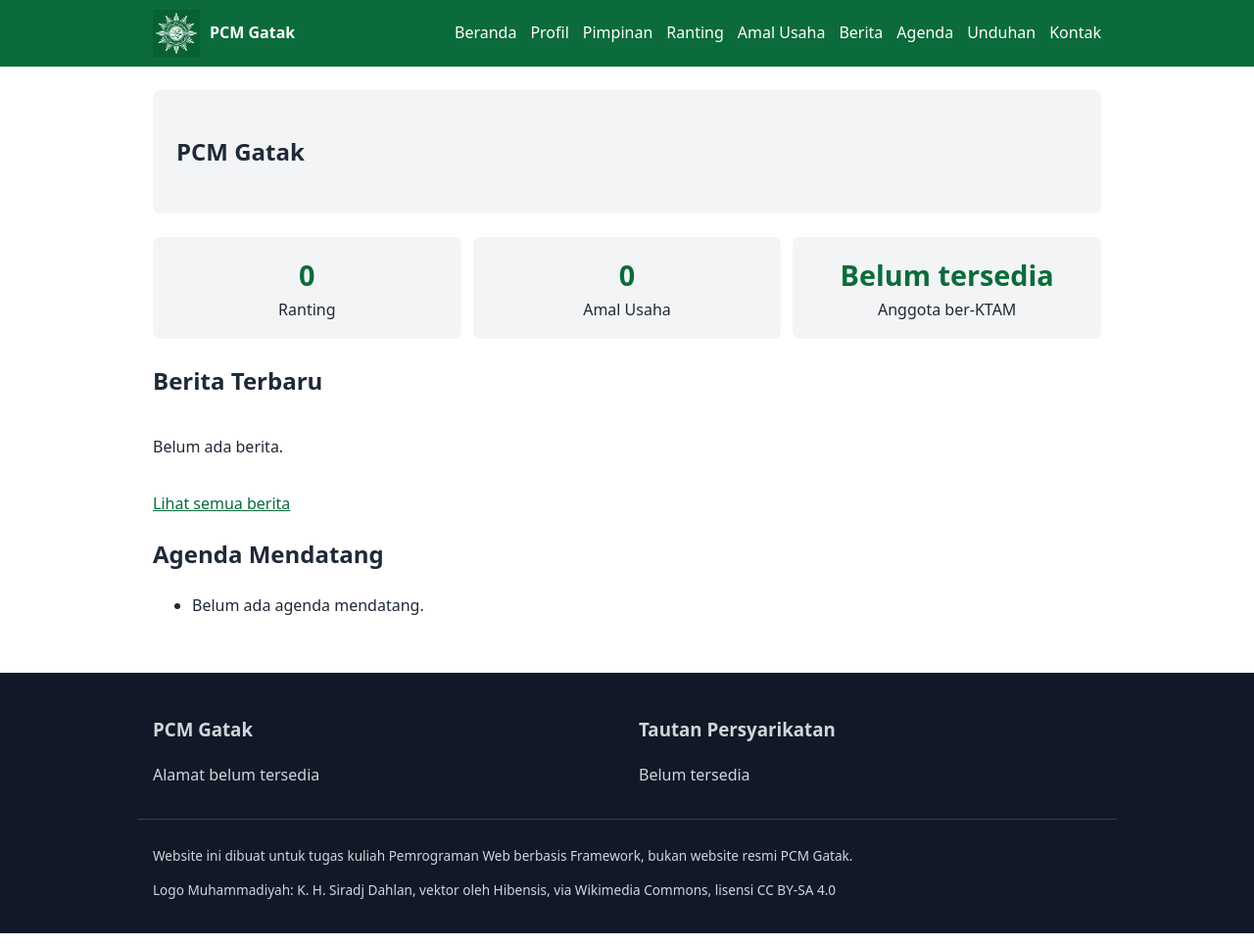
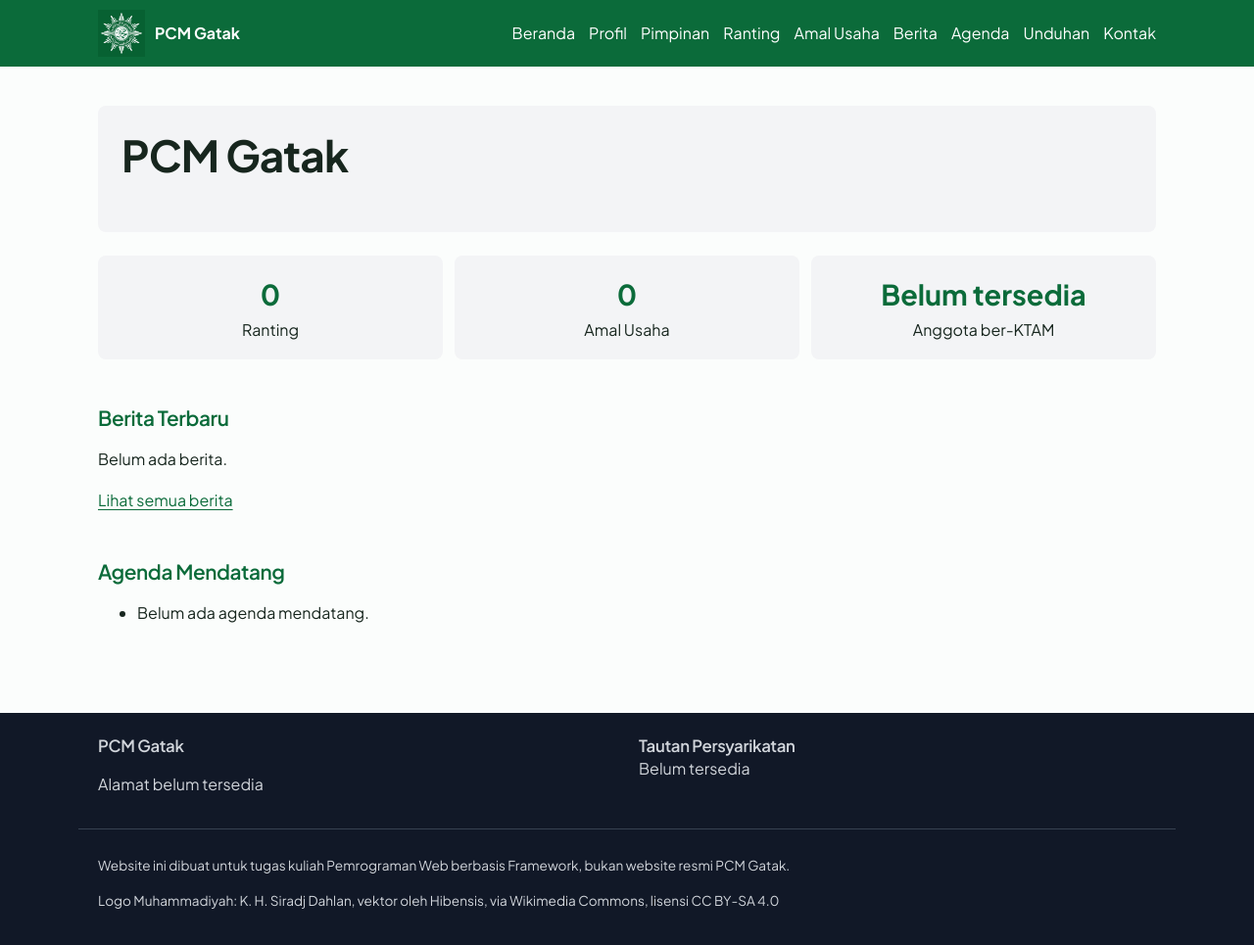
Before and after one commit to hanif-510/Kelompok-PCM-Framework, a Django app: page / in a window 1280 px wide. Shown: the whole page at 98% size. Run offline with Django 5.2, Linux system fonts and the light colour scheme; data that the repository does not hold is empty.

Commit message:
style: tambah palet hijau, font, dan tipografi dasar

```diff
--- a/web/static/web/style.css
+++ b/web/static/web/style.css
@@ -1,10 +1,62 @@
-:root { --warna: #0b6b3a; --abu: #f3f4f6; --teks: #1f2937; }
+/* Website PCM Gatak: tema hijau minimalis.
+   Hanya mengganti CSS, tidak perlu mengubah template HTML.
+   Font Plus Jakarta Sans dimuat dari Google Fonts; jika offline, otomatis
+   memakai font bawaan sistem. */
+@import url('https://fonts.googleapis.com/css2?family=Plus+Jakarta+Sans:wght@400;500;600;700&display=swap');
+
+:root {
+  --hijau: #0b6b3a;          /* hijau Muhammadiyah, warna utama */
+  --hijau-gelap: #0a4a2a;    /* hero dan footer */
+  --hijau-hover: #08572f;
+  --hijau-muda: #eaf4ee;     /* permukaan lembut */
+  --latar: #fbfdfc;
+  --teks: #17261e;
+  --redup: #5d6e65;
+  --garis: #dde8e1;
+  --putih: #ffffff;
+  --galat: #b42318;
+  --galat-muda: #fef0ee;
+  --radius: 14px;
+  /* variabel lama, masih dipakai aturan lama pada langkah awal */
+  --warna: #0b6b3a;
+  --abu: #f3f4f6;
+  --font: 'Plus Jakarta Sans', system-ui, -apple-system, 'Segoe UI', Roboto, Arial, sans-serif;
+}
+
 * { box-sizing: border-box; }
-body { margin: 0; font-family: system-ui, Arial, sans-serif; color: var(--teks); line-height: 1.6; }
-a { color: var(--warna); }
-.wadah { max-width: 1000px; margin: 0 auto; padding: 0 16px; }
-.utama { padding-top: 24px; padding-bottom: 40px; min-height: 60vh; }
+html { -webkit-text-size-adjust: 100%; }
 
+body {
+  margin: 0;
+  font-family: var(--font);
+  font-size: 1rem;
+  line-height: 1.65;
+  color: var(--teks);
+  background: var(--latar);
+}
+
+::selection { background: var(--hijau-muda); color: var(--hijau-gelap); }
+
+a { color: var(--hijau); text-underline-offset: 3px; }
+a:hover { color: var(--hijau-hover); }
+:focus-visible { outline: 3px solid rgba(11, 107, 58, .35); outline-offset: 2px; border-radius: 6px; }
+
+img { max-width: 100%; height: auto; }
+
+/* ---------- Tata letak ---------- */
+.wadah { max-width: 1120px; margin: 0 auto; padding: 0 20px; }
+.utama { padding-top: 40px; padding-bottom: 72px; min-height: 60vh; }
+
+/* ---------- Judul ---------- */
+h1, h2, h3 { line-height: 1.2; letter-spacing: -0.02em; margin: 0; }
+.utama h1 { font-size: clamp(1.9rem, 3.2vw + 1rem, 2.75rem); font-weight: 700; margin-bottom: 28px; }
+.utama h2 { font-size: 1.3rem; font-weight: 600; color: var(--hijau); margin: 48px 0 16px; }
+.utama h1 + h2 { margin-top: 8px; }
+h3 { font-size: 1.05rem; font-weight: 600; }
+.utama p { margin: 0 0 1em; }
+.utama small { color: var(--redup); font-size: .85rem; }
+
+/* ---------- Komponen (aturan lama, dirapikan di langkah berikutnya) ---------- */
 .header { background: var(--warna); color: #fff; }
 .header a { color: #fff; text-decoration: none; }
 .header-isi { display: flex; flex-wrap: wrap; align-items: center; justify-content: space-between; gap: 8px; padding-top: 10px; padding-bottom: 10px; }
@@ -12,32 +64,26 @@ a { color: var(--warna); }
 .merek small { display: block; opacity: .85; }
 .menu { display: flex; flex-wrap: wrap; gap: 6px 14px; }
 .menu a { padding: 4px 0; }
-
 .hero { background: var(--abu); border-radius: 8px; padding: 24px; margin-bottom: 24px; }
 .hero img { max-width: 100%; height: auto; border-radius: 8px; }
 .statistik { display: grid; grid-template-columns: repeat(auto-fit, minmax(160px, 1fr)); gap: 12px; margin-bottom: 24px; }
 .kartu-stat { background: var(--abu); border-radius: 8px; padding: 16px; text-align: center; }
 .kartu-stat strong { display: block; font-size: 1.8rem; color: var(--warna); }
-
 .grid { display: grid; grid-template-columns: repeat(auto-fill, minmax(260px, 1fr)); gap: 16px; }
 .kartu { border: 1px solid #e5e7eb; border-radius: 8px; overflow: hidden; background: #fff; }
 .kartu img { width: 100%; height: 180px; object-fit: cover; display: block; }
 .kartu-isi { padding: 12px 14px; }
 .kartu h3 { margin: 0 0 6px; font-size: 1.05rem; }
-
 table { width: 100%; border-collapse: collapse; }
 th, td { border: 1px solid #e5e7eb; padding: 8px 10px; text-align: left; }
 th { background: var(--abu); }
 .gulir { overflow-x: auto; }
-
 .pesan { padding: 10px 14px; border-radius: 6px; margin-bottom: 16px; background: #dcfce7; }
 .pesan-error { background: #fee2e2; }
-
 form p { margin: 0 0 12px; }
 form input, form textarea { width: 100%; padding: 8px; border: 1px solid #d1d5db; border-radius: 6px; font: inherit; }
 button, .tombol { background: var(--warna); color: #fff; border: 0; border-radius: 6px; padding: 8px 16px; cursor: pointer; text-decoration: none; display: inline-block; }
 .errorlist { color: #b91c1c; margin: 0 0 4px; padding-left: 18px; }
-
 .paginasi { display: flex; gap: 12px; align-items: center; margin-top: 20px; }
 .footer { background: #111827; color: #d1d5db; padding-top: 24px; }
 .footer a { color: #a7f3d0; }
```
